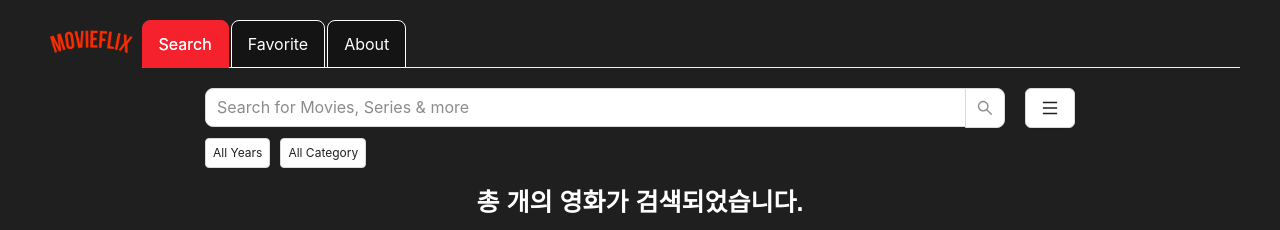
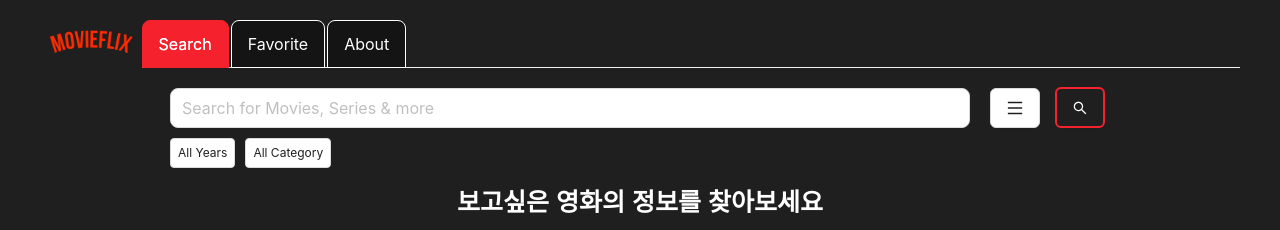
Before and after one commit to hyeon17/searchMovie, a React (Vite) app: page / in a window 1280 px wide. Shown: the top 230 px of the page. Built offline with nearby package versions, Linux system fonts and the light colour scheme; no server answers.

Commit message:
feat: 검색 버그 수정 및 예외상황 추가, 스타일 수정

```diff
--- a/src/components/Search/index.tsx
+++ b/src/components/Search/index.tsx
@@ -1,24 +1,11 @@
-import React from 'react';
-import { useState } from 'react';
 import * as S from '@/styles/Search.styles';
 import SideBar from '@/components/SideBar';
 import { useSideBarStore } from '@/store/sideBarStore';
 import { useOptionStore } from '@/store/optionStore';
 
 function Search() {
-  const [searchValue, setSearchValue] = useState('');
   const { setOpen } = useSideBarStore();
-  const { getYear, getCategory, setTitle } = useOptionStore();
-
-  const handleKeyPress = (event: React.KeyboardEvent<HTMLInputElement>) => {
-    if (event.key === 'Enter') {
-      onSearch(searchValue);
-    }
-  };
-
-  const onSearch = (value: string) => {
-    setTitle(value);
-  };
+  const { getYear, getCategory, setTitle, getTitle, getCount } = useOptionStore();
 
   return (
     <S.SearchContainer>
@@ -27,9 +14,7 @@ function Search() {
           placeholder="Search for Movies, Series & more"
           size="large"
           type="text"
-          onSearch={onSearch}
-          onChange={(e: any) => setSearchValue(e.target.value)}
-          onPressEnter={handleKeyPress}
+          onChange={(e: any) => setTitle(e.target.value)}
         />
         <S.MoreButton onClick={setOpen}>
           <S.MenuIcon />
@@ -44,4 +29,4 @@ function Search() {
   );
 }
 
-export default React.memo(Search);
+export default Search;
--- a/src/pages/Search.tsx
+++ b/src/pages/Search.tsx
@@ -4,19 +4,32 @@ import Search from '@/components/Search';
 import { useOptionStore } from '@/store/optionStore';
 import { Helmet } from 'react-helmet-async';
 import { useSearchMovie } from '@/apis';
+import * as S from '@/styles/Page.styles';
+import { SearchOutlined } from '@ant-design/icons';
 
 function SearchPage() {
   const { getYear, getTitle, getCategory, getCount } = useOptionStore();
-  const [searchValue, setSearchValue] = useState('');
-
-  const { data: res, isLoading } = useSearchMovie(getTitle(), getCategory(), getYear(), getCount());
+  const [searchValue, setSearchValue] = useState({
+    Search: [],
+    totalResults: '',
+    Response: '',
+    Error: '',
+  });
+  const { data: res, isLoading, refetch } = useSearchMovie(getTitle(), getCategory(), getYear(), getCount());
   const response = res?.data;
 
   useEffect(() => {
     if (response && response.Response === 'True') {
       setSearchValue(response);
     }
+    if (response && response.Error === 'Movie not found!') {
+      setSearchValue(response);
+    }
   }, [response]);
+
+  const handleButtonClick = () => {
+    refetch();
+  };
 
   return (
     <>
@@ -24,7 +37,11 @@ function SearchPage() {
         <title>Search | MOVIEFLIX</title>
         <meta name="description" content="MOVIEFLIX에서 원하는 영화를 검색해보세요" />
       </Helmet>
-      <Search />
+      <S.SearchWrapper>
+        <Search />
+        <S.SearchButton style={{ width: 50 }} onClick={handleButtonClick} icon={<SearchOutlined />} />
+      </S.SearchWrapper>
+
       <Content content={searchValue} loading={isLoading} favorite={false} />
     </>
   );
--- a/src/styles/Page.styles.ts
+++ b/src/styles/Page.styles.ts
@@ -1,5 +1,5 @@
 import styled from 'styled-components';
-import { Button} from 'antd';
+import { Button } from 'antd';
 
 export const PageContainer = styled.div`
   width: 100%;
@@ -14,7 +14,7 @@ export const NotFoundWrapper = styled.div`
   flex-direction: column;
   justify-content: center;
   align-items: center;
-  margin-top:70px;
+  margin-top: 70px;
 `;
 
 export const NotFoundImg = styled.img`
@@ -41,3 +41,16 @@ export const NotFoundButton = styled(Button)`
   border: 2px solid ${({ theme }) => theme.colors.red};
   text-align: center;
 `;
+export const SearchWrapper = styled.div`
+  display: flex;
+  align-items: center;
+`;
+
+export const SearchButton = styled(Button)`
+  color: ${({ theme }) => theme.colors.white};
+  background-color: transparent;
+  border: 2px solid ${({ theme }) => theme.colors.red};
+  text-align: center;
+  height: 41px;
+  margin-bottom: 25px;
+`;
--- a/src/styles/Search.styles.ts
+++ b/src/styles/Search.styles.ts
@@ -6,10 +6,10 @@ export const SearchContainer = styled.div`
   display: flex;
   flex-direction: column;
   justify-content: center;
-  align-items: center;
-  width: 100%;
+  align-items: end;
+  width: 1000px;
   height: 100px;
-  margin-top: 20px;
+  margin: 20px 15px 0 0;
   position: relative;
 `;
 
@@ -17,7 +17,7 @@ export const SearchWrapper = styled.div`
   display: flex;
 `;
 
-export const SearchInput = styled(Input.Search)`
+export const SearchInput = styled(Input)`
   display: flex;
   justify-content: center;
   align-items: center;
@@ -42,9 +42,8 @@ export const TagContainer = styled.div`
   display: flex;
   align-items: center;
   width: 800px;
-  margin: 10px 80px 5px 0;
+  margin: 10px 75px 5px 0;
 `;
-
 
 export const TagItem = styled(Tag)`
   display: flex;
```
